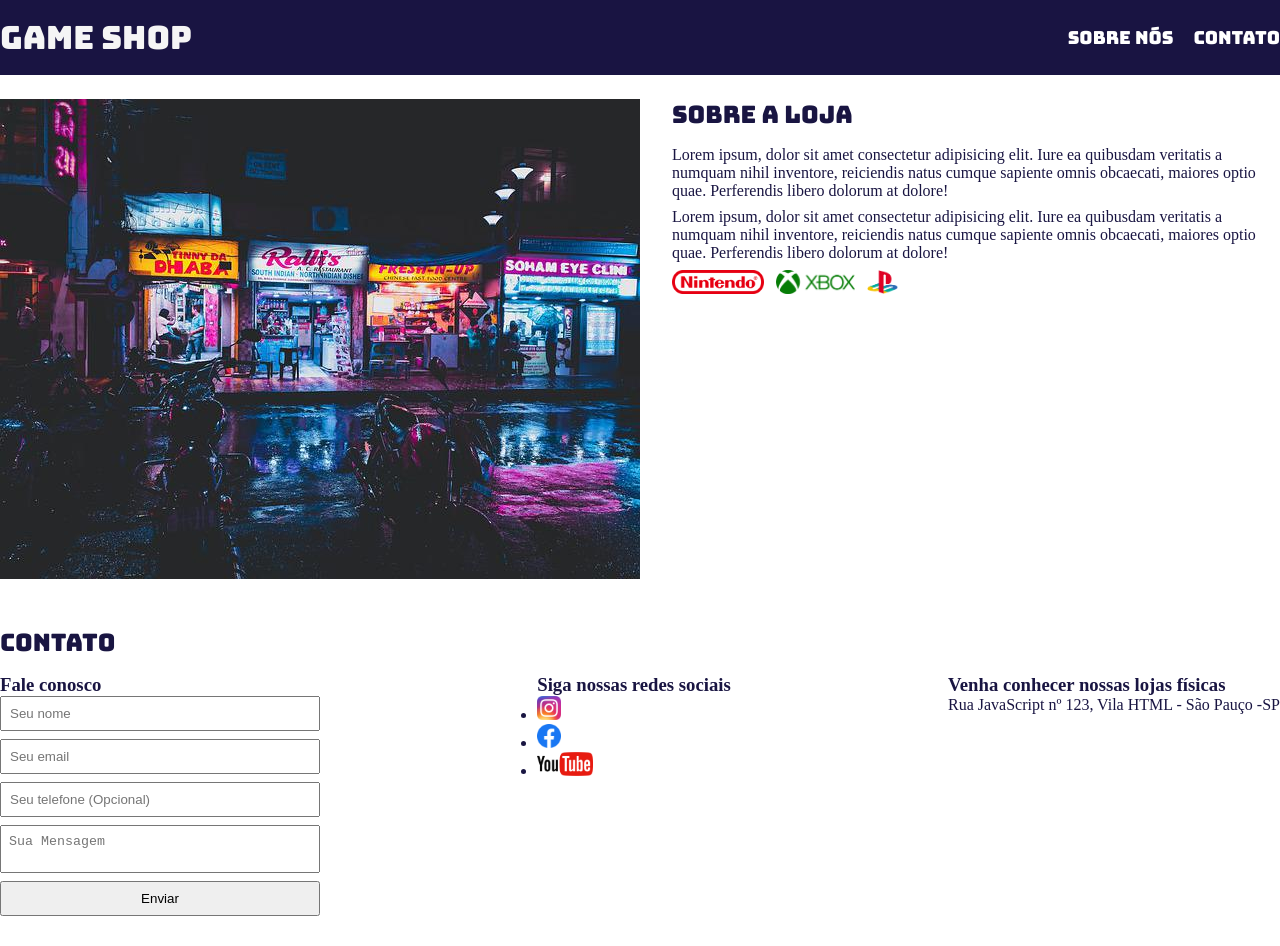
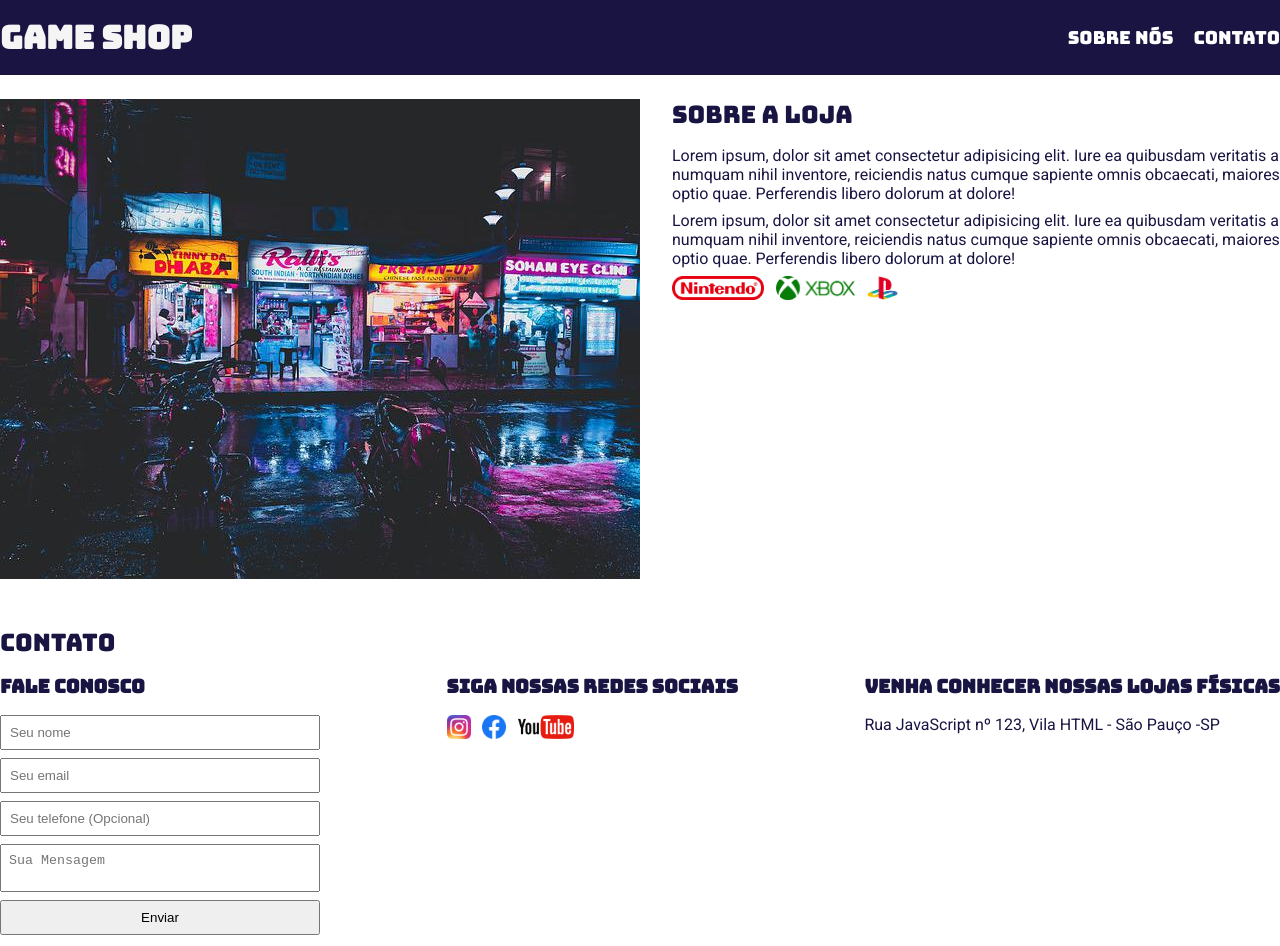
Before and after one commit to stn8m0n/EBAC-Projeto01, a plain HTML site: page index.html in a window 1280 px wide. Drawn offline with Linux system fonts and the light colour scheme.

Commit message:
Social07

```diff
--- a/main.css
+++ b/main.css
@@ -5,8 +5,13 @@
 }
 
 header,
-section h2 {
+section h2, section h3 {
     font-family: 'Bungee', cursive;
+    font-weight: normal;
+}
+
+body {
+    font-family: 'Roboto', sans-serif;
 }
 
 header {
@@ -19,11 +24,6 @@ header nav li {
     display: inline;
     margin-left: 16px;
     font-size: 18px;
-}
-
-header h1,
-section h2 {
-    font-weight: normal;
 }
 
 header nav li a {
@@ -83,6 +83,15 @@ section p {
     height: 24px;
 }
 
+.social-links li {
+    display: inline;
+    margin-right: 8px;
+}
+
+.social-links li a {
+    text-decoration: none;
+}
+
 #contact .container {
     display: block;
 }
@@ -104,3 +113,7 @@ form button {
 form textarea {
     resize: none;
 }
+
+section h3 {
+    margin-bottom: 16px;
+}
```
